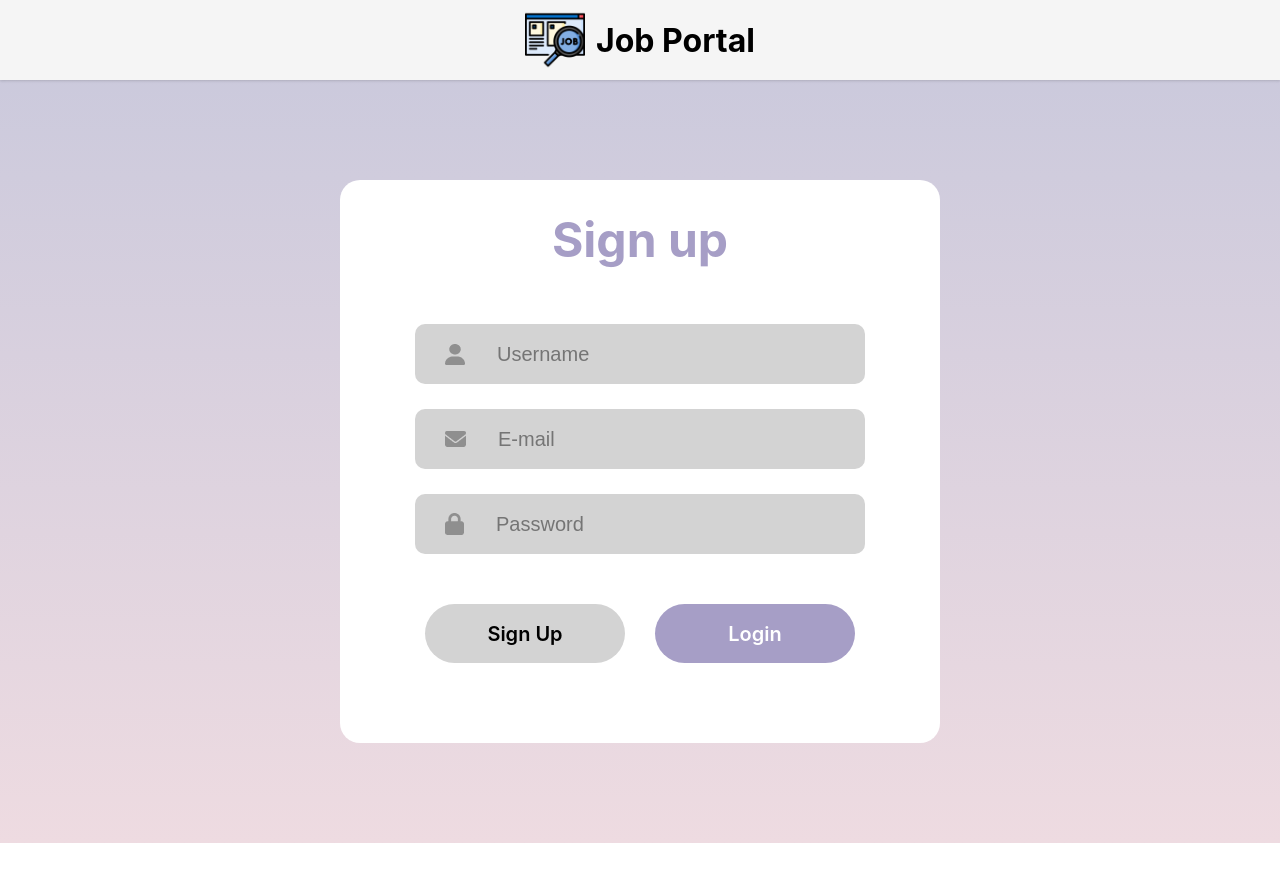
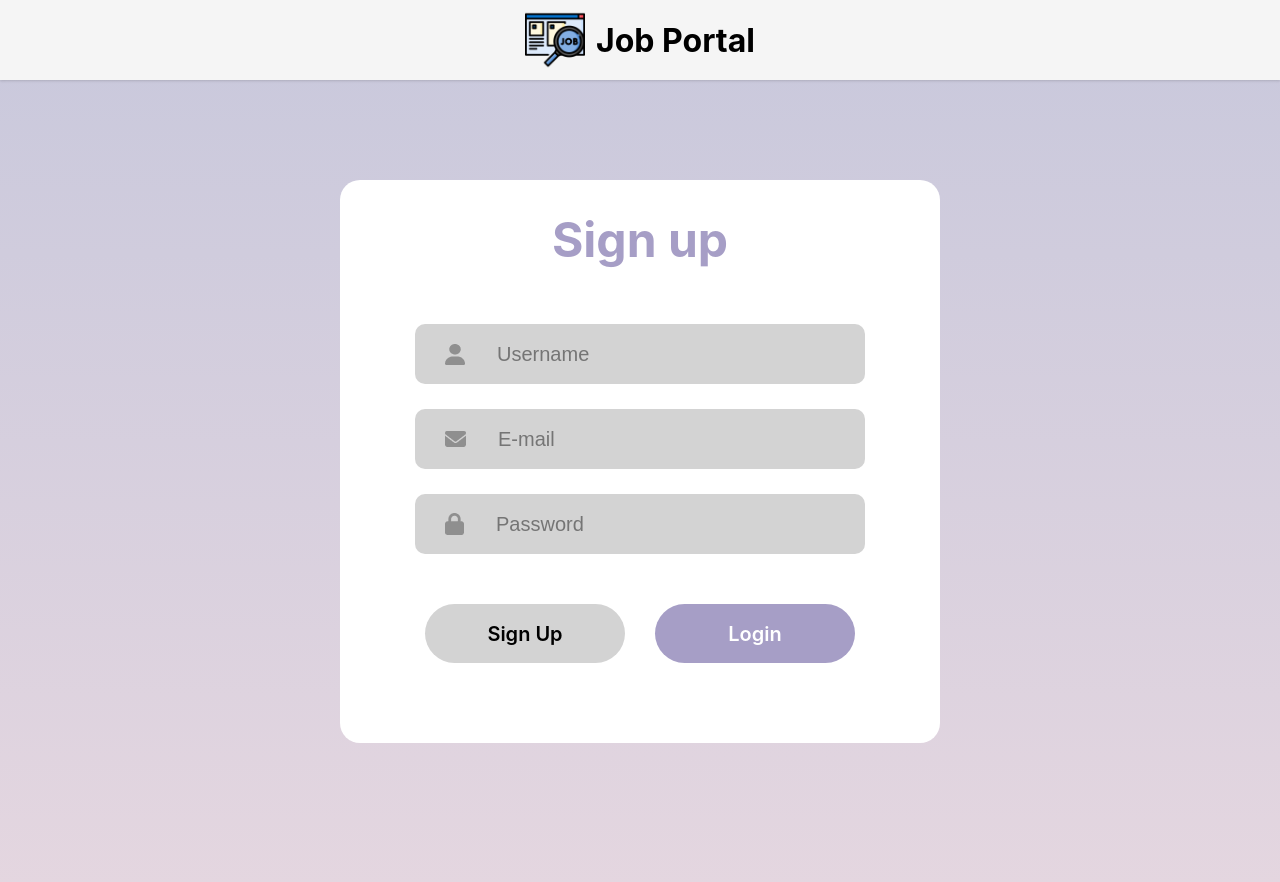
Before and after one commit to Suryakumar531/loginpage_jobportal, a React (Vite) app: page / in a window 1280 px wide. Shown: the top 882 px of the page. Before the commit the page ends 843 px from the top, so only its background shows below. Built offline with nearby package versions, Linux system fonts and the light colour scheme.

Commit message:
increased background

```diff
--- a/src/index.css
+++ b/src/index.css
@@ -8,7 +8,7 @@
 body {
     margin: 0;
     font-family: Inter, sans-serif;
-    height: 100%;
+    height: 150vh;
     background: linear-gradient(#c8c8dc,#eedbe1);
     background-size: cover;
 }
```
